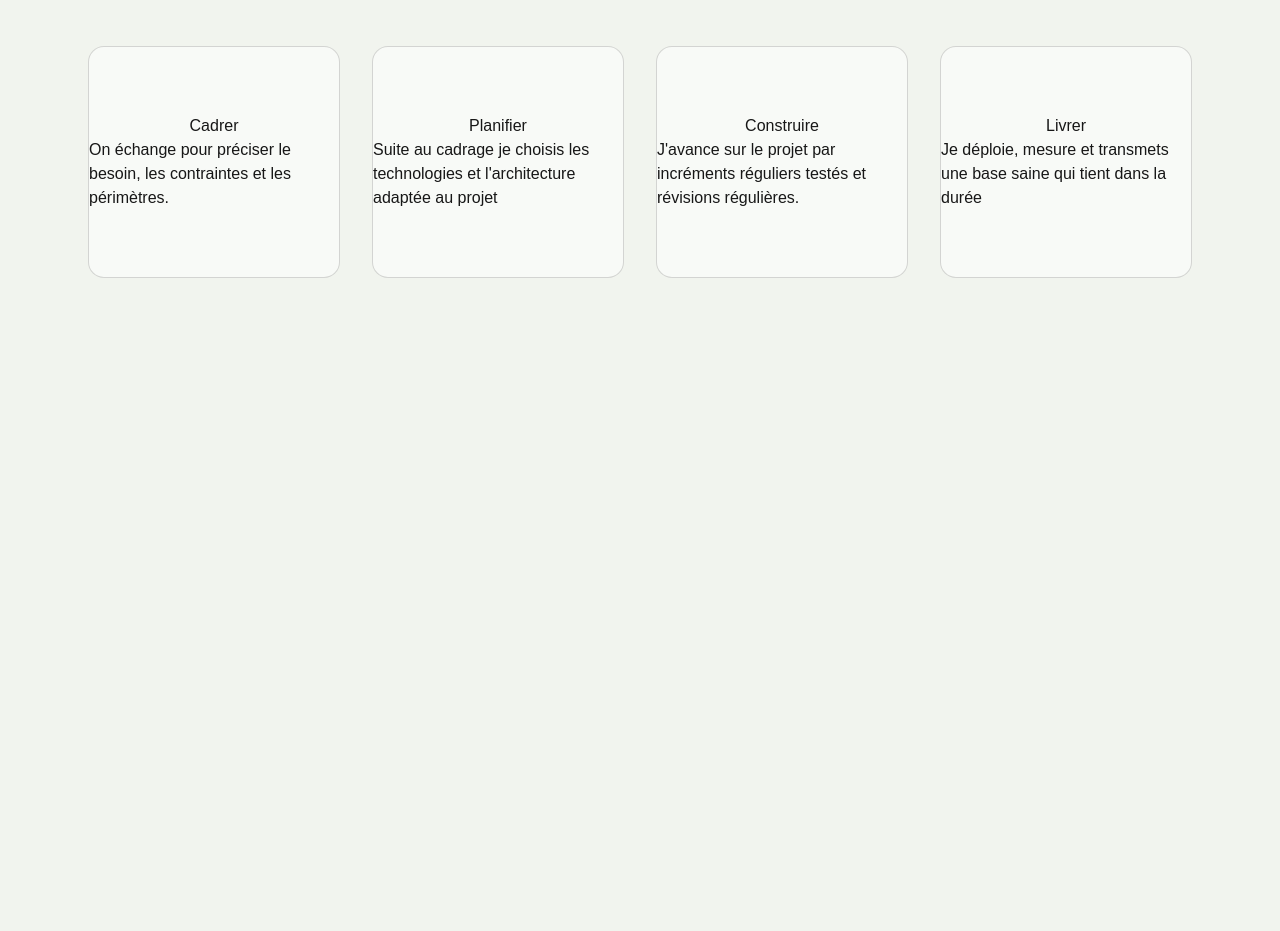
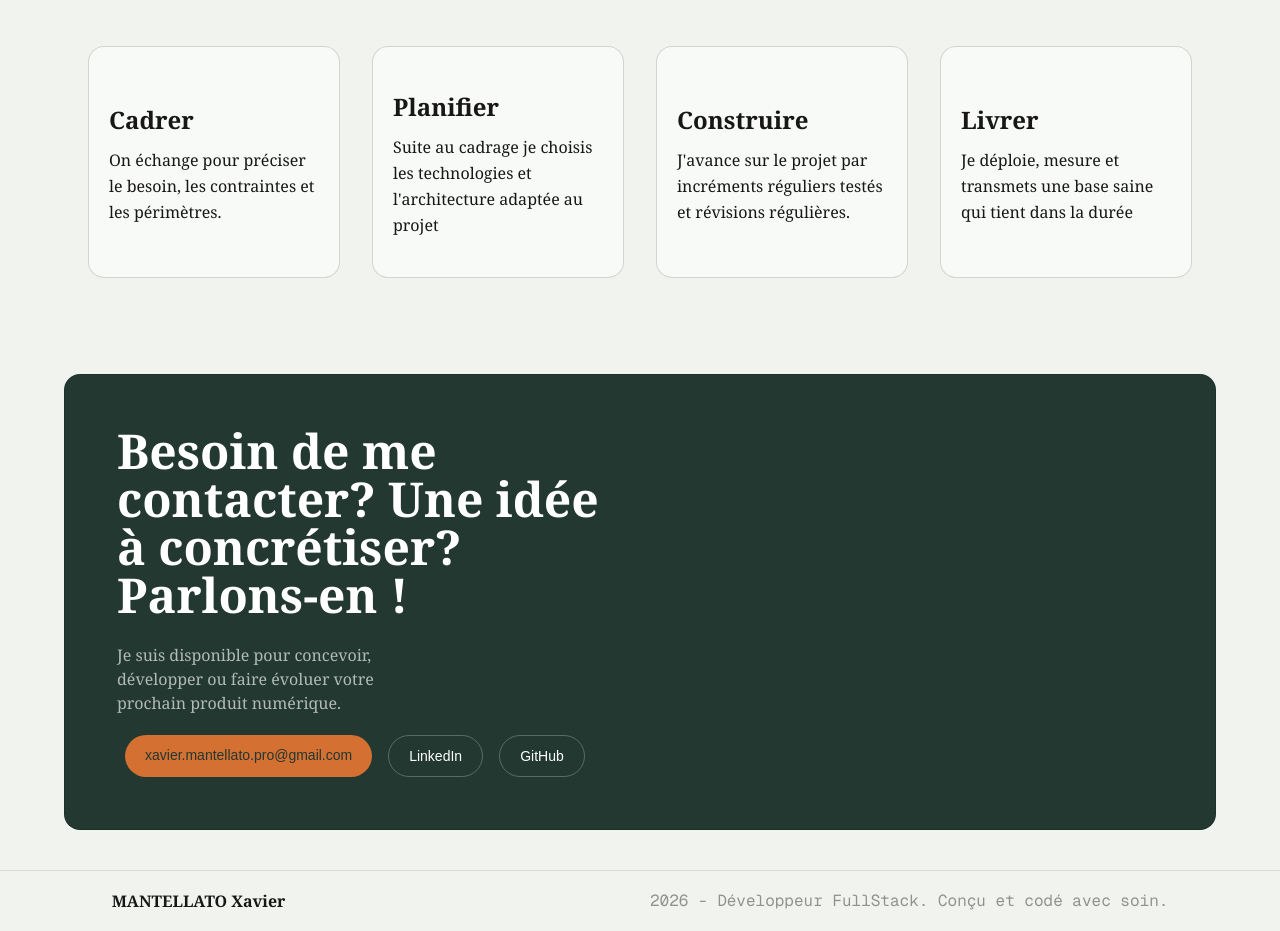
Before and after one commit to Vexco/xm-portfolio, a Next.js app: page / in a window 1280 px wide. Shown: the part 1836-2767 px from the top of the page. Before the commit the page ends 2178 px from the top, so only its background shows below. Built offline with nearby package versions, Linux system fonts and the light colour scheme.

Commit message:
All visual done Need to add dynamics to buttons

```diff
--- /dev/null
+++ b/src/app/components/footer.js
@@ -0,0 +1,12 @@
+import React from "react";
+
+export default function Card({ }) {
+    return (
+        <footer className="border-t border-black/10">
+            <div className="flex flex-row items-center justify-evenly min-h-15">
+                <span className="min-w-1/3 font-serif font-bold">MANTELLATO Xavier</span>
+                <span className="min-w-1/4 font-mono text-black/40">2026 - Développeur FullStack. Conçu et codé avec soin.</span>
+            </div>
+        </footer>
+    );
+};
--- a/src/app/components/header.js
+++ b/src/app/components/header.js
@@ -21,12 +21,6 @@ export default function Header() {
   // La navbar est visible si on est en haut de la page OU si la souris la survole
   const isVisible = !isScrolled || isHovered;
     return (
-      <>
-      <div
-        className="fixed top-0 left-0 w-full h-8 z-40"
-        onMouseEnter={() => setIsHovered(true)}
-      />
-
       <header
           onMouseLeave={() => setIsHovered(false)}
           className={`
@@ -59,6 +53,5 @@ export default function Header() {
       </nav>
 
     </header>
-            </>
     )
 }
--- a/src/app/layout.tsx
+++ b/src/app/layout.tsx
@@ -2,6 +2,7 @@ import type { Metadata } from "next";
 import { Geist, Geist_Mono } from "next/font/google";
 import "./globals.css";
 import Header from "./components/header";
+import Footer from "./components/footer";
 
 const geistSans = Geist({
   variable: "--font-geist-sans",
@@ -27,6 +28,7 @@ export default function RootLayout({ children }: LayoutProps<"/">) {
       <body className="min-h-full flex flex-col bg-[#F1F4EE]">
         <Header/>
         {children}
+        <Footer/>
       </body>
     </html>
   );
--- a/src/app/page.tsx
+++ b/src/app/page.tsx
@@ -61,13 +61,13 @@ export default function Home() {
               <p className="text-3xl font-serif font-bold leading-relaxed">Portfolio Personnel</p>
               <p className="text-xl leading-relaxed mb-5">Page de présentation personnelle pour centraliser projets et compétences. Lien pour contacter si interessé.</p>
               <div className="flex flex-row justify-evenly leading-relaxed">
-                <div className="pl-7 pr-7 pt-1 pb-1 bg-black/25 rounded-xl border border-black/25">
+                <div className="pl-7 pr-7 pt-1 pb-1 bg-black/5 rounded-xl border border-black/25">
                   <p className="font-mono text-sm">TypeScript</p>
                 </div>
-                <div className="pl-7 pr-7 pt-1 pb-1 bg-black/25 rounded-xl border border-black/25">
+                <div className="pl-7 pr-7 pt-1 pb-1 bg-black/5 rounded-xl border border-black/25">
                   <p className="font-mono text-sm">NextJS</p>
                 </div>
-                <div className="pl-7 pr-7 pt-1 pb-1 bg-black/25 rounded-xl border border-black/25">
+                <div className="pl-7 pr-7 pt-1 pb-1 bg-black/5 rounded-xl border border-black/25">
                   <p className="font-mono text-sm">TailWindCSS</p>
                 </div>
               </div>
@@ -110,22 +110,33 @@ export default function Home() {
         <div className="flex flex-col items-start justify-center">
           <h2 className="text-3xl font-serif font-bold mb-6">Mes étapes de travail</h2>
           <div className="flex flex-row items-stretch justify-start w-full p-6 mb-10 min-h-70">
-            <div className="flex flex-col items-center justify-center rounded-2xl border border-black/15 mr-8 bg-white/50 w-1/4">
-              <h3>Cadrer</h3>
-              <p>On échange pour préciser le besoin, les contraintes et les périmètres.</p>
+            <div className="flex flex-col items-stretch justify-center rounded-2xl border border-black/15 mr-8 bg-white/50 w-1/4 p-5">
+              <h3 className="font-bold font-serif text-2xl leading-relaxed mb-2">Cadrer</h3>
+              <p className="leading-relaxed font-serif text-gray">On échange pour préciser le besoin, les contraintes et les périmètres.</p>
             </div>
-            <div className="flex flex-col items-center justify-center rounded-2xl border border-black/15 mr-8 bg-white/50 w-1/4">
-              <h3>Planifier</h3>
-              <p>Suite au cadrage je choisis les technologies et l'architecture adaptée au projet</p>
+            <div className="flex flex-col items-stretch justify-center rounded-2xl border border-black/15 mr-8 bg-white/50 w-1/4 p-5">
+              <h3 className="font-bold font-serif text-2xl leading-relaxed mb-2">Planifier</h3>
+              <p className="leading-relaxed font-serif text-gray">Suite au cadrage je choisis les technologies et l'architecture adaptée au projet</p>
             </div>
-            <div className="flex flex-col items-center justify-center rounded-2xl border border-black/15 mr-8 bg-white/50 w-1/4">
-              <h3>Construire</h3>
-              <p>J'avance sur le projet par incréments réguliers testés et révisions régulières.</p>
+            <div className="flex flex-col items-stretch justify-center rounded-2xl border border-black/15 mr-8 bg-white/50 w-1/4 p-5">
+              <h3 className="font-bold font-serif text-2xl leading-relaxed mb-2">Construire</h3>
+              <p className="leading-relaxed font-serif text-gray">J'avance sur le projet par incréments réguliers testés et révisions régulières.</p>
             </div>
-            <div className="flex flex-col items-center justify-center rounded-2xl border border-black/15 bg-white/50 w-1/4">
-              <h3>Livrer</h3>
-              <p>Je déploie, mesure et transmets une base saine qui tient dans la durée</p>
+            <div className="flex flex-col items-stretch justify-center rounded-2xl border border-black/15 bg-white/50 w-1/4 p-5">
+              <h3 className="font-bold font-serif text-2xl leading-relaxed mb-2">Livrer</h3>
+              <p className="leading-relaxed font-serif text-gray">Je déploie, mesure et transmets une base saine qui tient dans la durée</p>
             </div>
+          </div>
+        </div>
+      </div>
+      <div className="flex flex-col justify-center w-full max-w-6xl mt-8">
+        <div className="flex flex-col items-start p-13 mb-10 justify-center rounded-2xl border border-black/15 bg-[#223831]">
+          <h2 className="text-5xl font-serif font-bold mb-6 text-white max-w-125">Besoin de me contacter? Une idée à concrétiser?<br/>Parlons-en !</h2>
+          <p className="font-serif text-white/65 max-w-75">Je suis disponible pour concevoir, développer ou faire évoluer votre prochain produit numérique.</p>
+          <div className="flex flex-row">
+            <a className="bg-[#D47032] text-[#223831] text-sm rounded-full px-5 py-2.5 mt-5 mx-2 transition-transform hover:-translate-y-0.5">xavier.mantellato.pro@gmail.com</a>
+            <a className="text-white text-sm border border-white/25 rounded-full px-5 py-2.5 mt-5 mx-2 transition-transform hover:bg-white/5">LinkedIn</a>
+            <a className="text-white text-sm border border-white/25 rounded-full px-5 py-2.5 mt-5 mx-2 transition-transform hover:bg-white/5">GitHub</a>
           </div>
         </div>
       </div>
```
